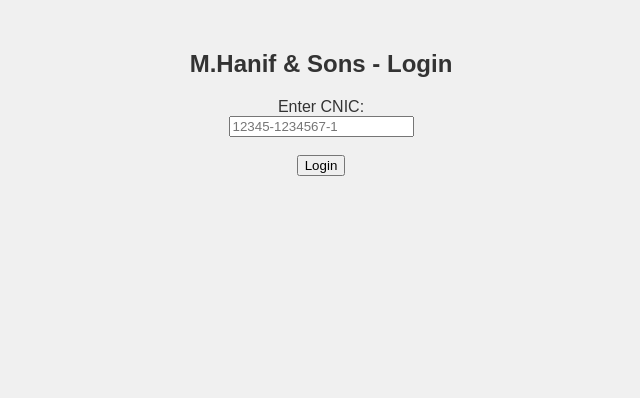
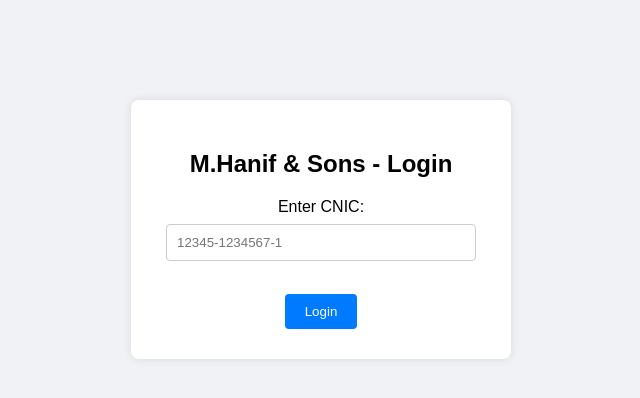
Before and after one commit to Asad4556/MHSBaBlo, a plain HTML site: page login.html in a window 1280 px wide. Shown: the whole page, without its empty margins (319-959 px from the left). Drawn offline with Linux system fonts and the light colour scheme.

Commit message:
Update login.html

```diff
--- a/login.html
+++ b/login.html
@@ -3,19 +3,52 @@
 <head>
 <meta charset="UTF-8" />
 <meta name="viewport" content="width=device-width, initial-scale=1" />
-<title>MHS Login</title>
-<link rel="stylesheet" href="style.css" />
+<title>M.Hanif & Sons - Login</title>
+<style>
+  body {
+    font-family: Arial, sans-serif;
+    background: #f0f2f5;
+    margin: 0; padding: 0;
+  }
+  .login-container {
+    width: 320px;
+    margin: 100px auto;
+    padding: 30px;
+    background: white;
+    border-radius: 8px;
+    box-shadow: 0 0 10px rgba(0,0,0,0.1);
+    text-align: center;
+  }
+  input[type="text"] {
+    width: 90%;
+    padding: 10px;
+    margin-top: 8px;
+    border-radius: 4px;
+    border: 1px solid #ccc;
+  }
+  button {
+    padding: 10px 20px;
+    margin-top: 15px;
+    background-color: #007bff;
+    border: none;
+    color: white;
+    border-radius: 4px;
+    cursor: pointer;
+  }
+  button:hover {
+    background-color: #0056b3;
+  }
+</style>
 <script>
   function validateLogin(event) {
     event.preventDefault();
     const cnic = document.getElementById('cnic').value.trim();
-    // Basic CNIC format: 5 digits - 7 digits - 1 digit
     const cnicRegex = /^[0-9]{5}-[0-9]{7}-[0-9]$/;
     if (!cnicRegex.test(cnic)) {
       alert('Please enter a valid CNIC (e.g. 12345-1234567-1)');
       return false;
     }
-    // On valid CNIC, redirect to dashboard
+    // Successful login simulation: redirect to dashboard
     window.location.href = 'dashboard.html';
   }
 </script>
```
